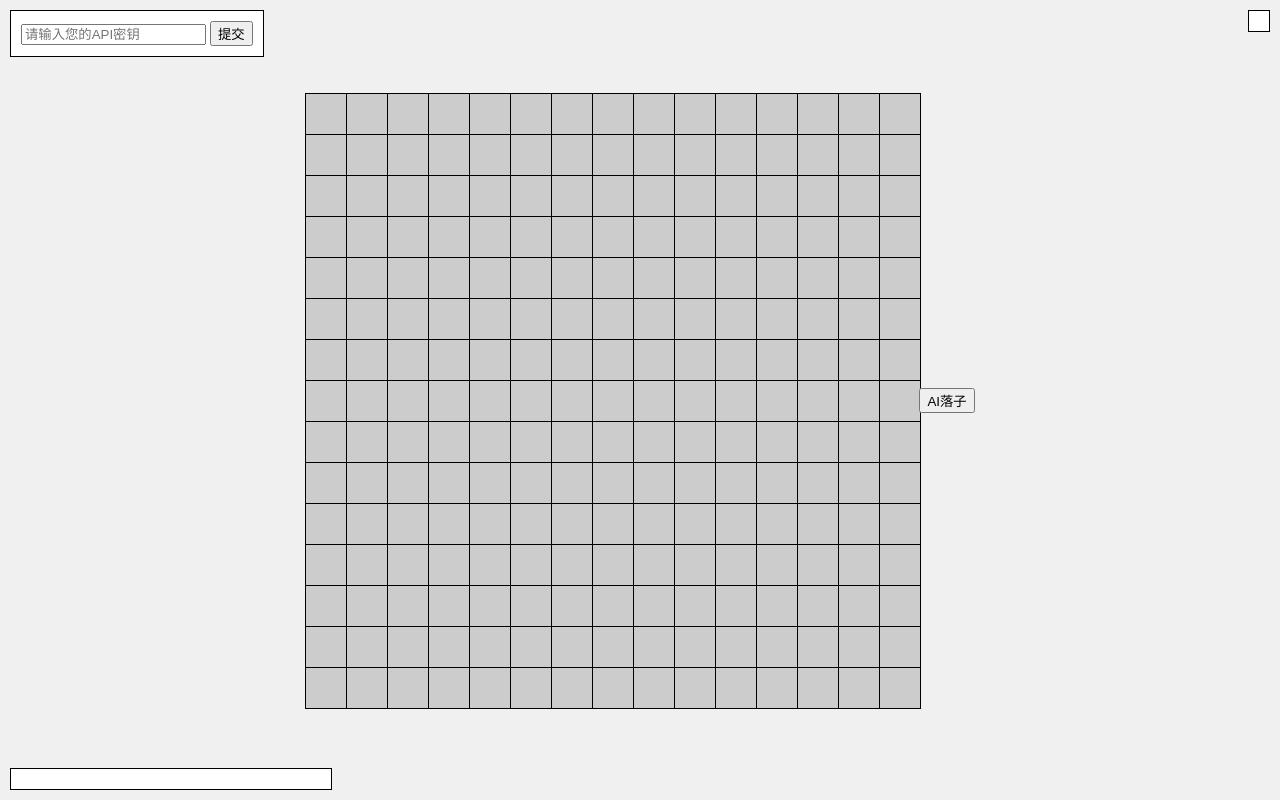
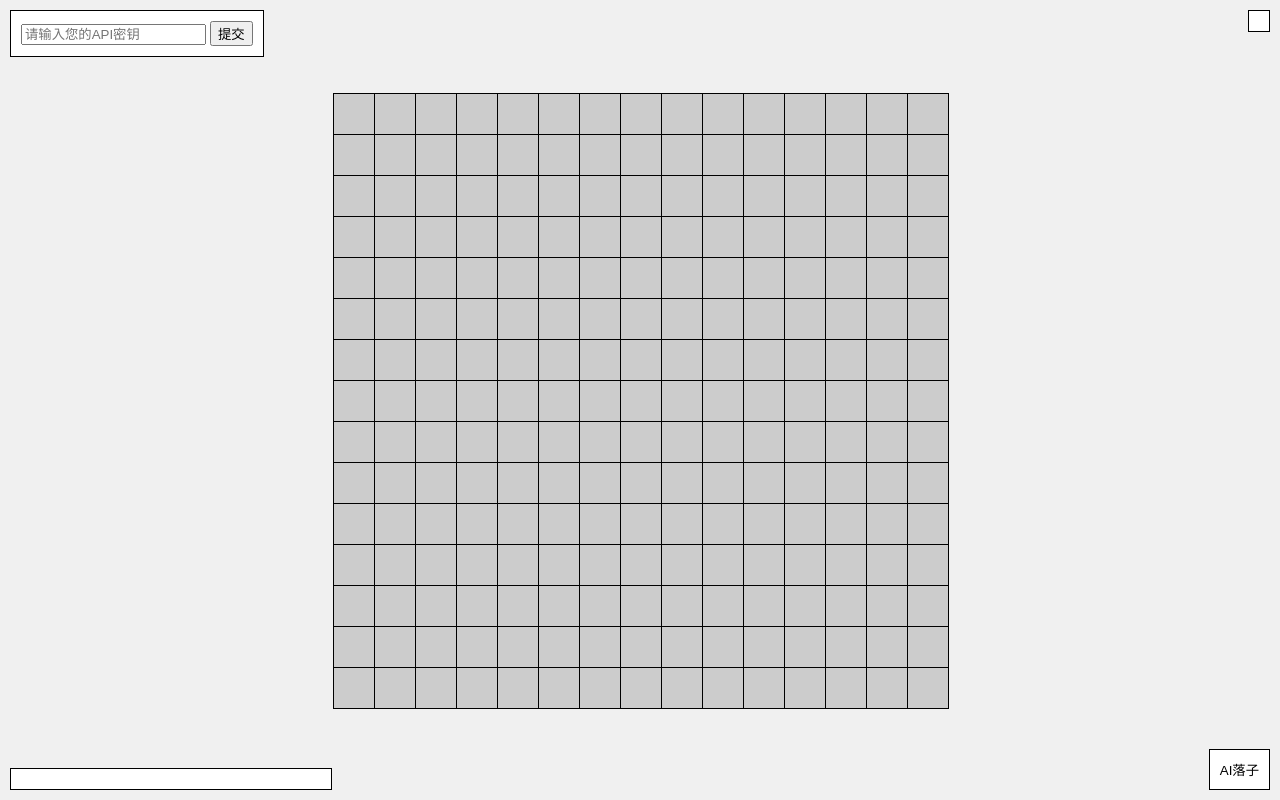
Before and after one commit to abu4/zturn.github.io, a plain HTML site: page index.html in a window 1280 px wide. Drawn offline with Linux system fonts and the light colour scheme.

Commit message:
Update index.html

```diff
--- a/index.html
+++ b/index.html
@@ -3,7 +3,7 @@
 <head>
   <meta charset="UTF-8">
   <meta name="viewport" content="width=device-width, initial-scale=1.0">
-  <title>与AI助手交互的五子棋游戏</title>
+  <title>与AI助手交互的五子棋游戏0.5</title>
   <style>
     /* 样式代码 */
     body {
@@ -61,6 +61,14 @@
       overflow: auto;
       max-height: 200px;
     }
+    .ai-move-btn {
+      position: fixed;
+      bottom: 10px;
+      right: 10px;
+      padding: 10px;
+      background-color: #fff;
+      border: 1px solid #000;
+    }
   </style>
 </head>
 <body>
@@ -72,7 +80,7 @@
   <button onclick="submitApiKey()">提交</button>
 </div>
 <div id="log" class="log"></div>
-<button onclick="callAI()">AI落子</button>
+<button class="ai-move-btn" onclick="callAI()">AI落子</button>
 
 <script>
   const board = document.getElementById('board');
@@ -152,7 +160,7 @@
   function callAI() {
     if (!aiOnline) return;
     const currentBoardState = getCurrentBoardState();
-    const url = 'https://api.openai.com/v1/ai/move';
+    const url = 'https://abu4-openai-proxy.herokuapp.com/ai/move';  // 使用服务器端代理
     fetch(url, {
       method: 'POST',
       headers: {
```
